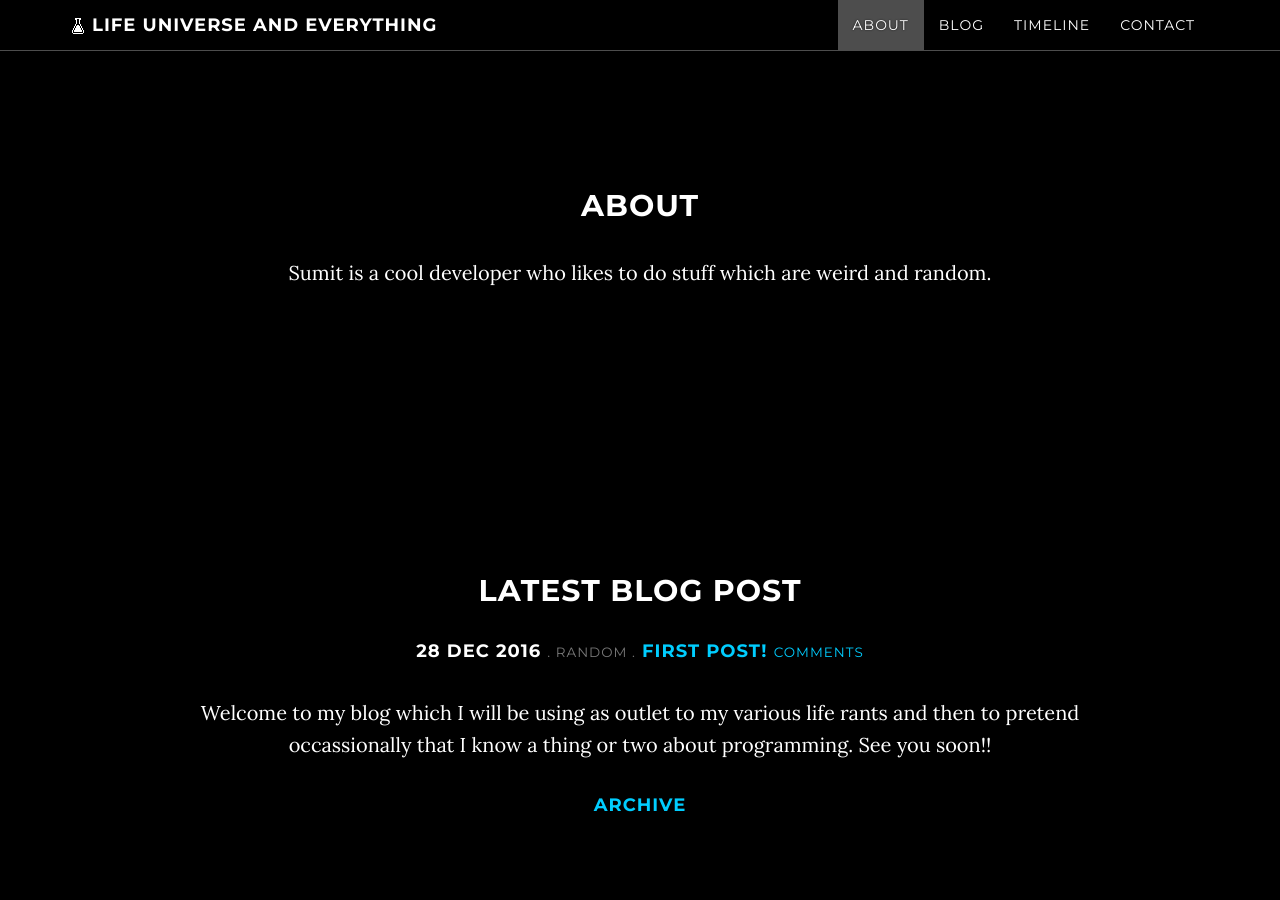
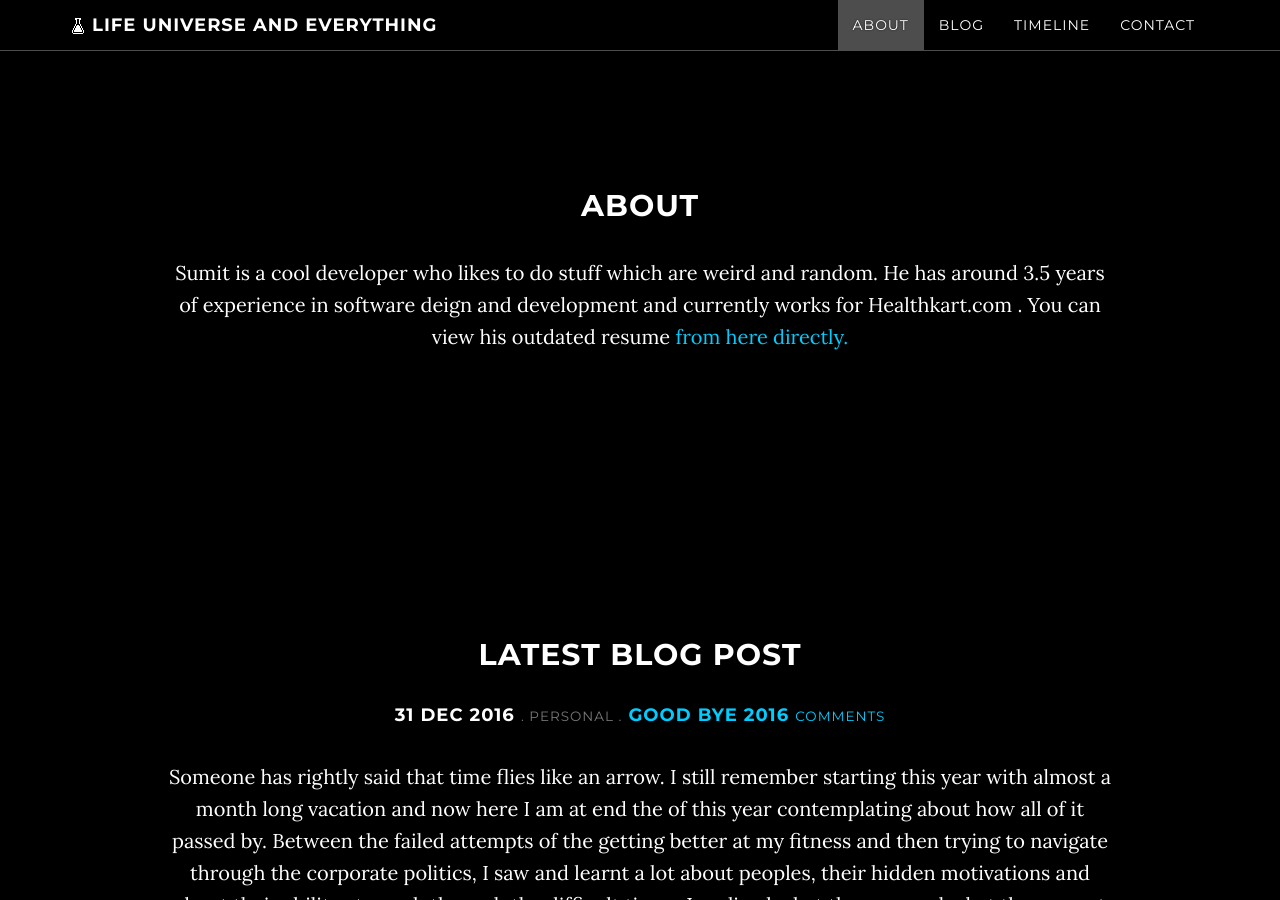
Before and after one commit to sjsupersumit/sjsupersumit.github.io, a Jekyll site: the page built from index.html, in a window 1280 px wide and 900 px high, scrolled down 961 px. Built offline with Jekyll 4.4.1, drawn with Linux system fonts in a browser that asks for light colours; nearby versions of some CDN libraries; comment, search, counter and statistics services are not loaded; some of the changed lines change nothing that is shown; some of the changed text lies outside the part shown.

Commit message:
new post

```diff
--- a/_config.yml
+++ b/_config.yml
@@ -52,7 +52,7 @@
 loop: True
 loop-count: False # Set False for infinite loop, or set any number for finite loop.
 type-speed: 10
-start-delay: 200
+start-delay: 100
 delete-delay: 5000
 lines: # You can add HTML Tags in the Text
   - text: "The lower you fall, the higher you'll fly."
@@ -115,8 +115,8 @@
     date: "September 2013 - Today"
     description: "Saving the neighborhood!"
   - image: "/img/timeline/baracktocat.jpg"
-    date: "September 2007 - August 2013"
-    description: "Started coding"
+    date: "August 2009 - July 2013"
+    description: "Started Engineering"
 
 # First image of the Timeline
 
--- /dev/null
+++ b/_posts/2016-12-31-good-bye-2016.md
@@ -0,0 +1,22 @@
+---
+layout: post
+section-type: post
+title: Good Bye 2016
+category: personal
+tags: [ '2016', 'musing' ]
+---
+
+Someone has rightly said that time flies like an arrow. I still remember starting this year with almost a month long vacation and now here I am at end the of this year
+contemplating about how all of it passed by. Between the failed attempts of the getting better at my fitness and then trying to navigate through the corporate politics, I saw and learnt a lot about peoples, their hidden motivations and about their abilites to push through the difficult times. I realized what they say and what they meant are not usually the same. This year I had done several things which I had never done before in my life and it surprisingly also includes reading books. Now dont get me wrong, I am not
+trying to say that I had never read a book before but all those books were related to academia which were usually about technical subjects, computer programming and thing li
+ke that. I started reading books which were not directly related about my profession of software engineering. I read about 10-12 books this years ranging from complete ficti
+on to Evolution theory to human phycology. I discovered the joy of reading and am planning to read atleast 20 books in 2017. I started taking my health seriously this year a
+nd tried going to gym. I continued that for about 2 months and was starting to love the idea of getting up early in the morning and hitting the gym but unfortunately my
+freind quitted the gym so I also stopped because going out that too alone is just too much of a task for me. Later in this year I again started jogging in this winter morning
+and much to my surprise I was getting better at it by each passing day. We hit the 5Km milestone, to give you an idea I was kind of guy who cannot even run for 200 metrers. A
+gain my freind had to change city due to his job and we stopped. Sometimes I think how things would turn out if I wasn't be such an introverted person. 2016 taught me a lot a
+bout the failures, frustations and about how shallow and selfish some people turn out to be. I learnt about my capabilites to improve and not giving up when things are not tu
+rning out to be my way.
+<p>
+With al those thoughts in my mind, I bid aideu to 2016 and Wishes all of you a very happy and prosperous new year. May we all could acheive what we sought out in the coming year.
+<img src="{{ site.url }}/img/hny-2017.png" />
--- a/about.html
+++ b/about.html
@@ -5,4 +5,4 @@
 ---
 ## About
 
-Sumit is a cool developer who likes to do stuff which are weird and random.
+Sumit is a cool developer who likes to do stuff which are weird and random. He has around 3.5 years of experience in software deign and development and currently works for Healthkart.com . You can view his outdated resume <a href="{{ site.url }}/assets/Sumit Jha_B.Tech_CSE_2013_resume_Hk.pdf"> from  here  directly. </a>
--- a/contact.html
+++ b/contact.html
@@ -5,4 +5,4 @@
 ---
 ## Contact
 
-Drop me an email on sjsupersumit@gmail.comif you are interested in me coding for you!
+Drop me an email on sjsupersumit@gmail.com if you are interested in me coding for you!
```
Also changed, not shown: 2 other files.
